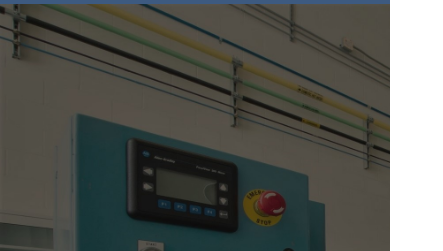
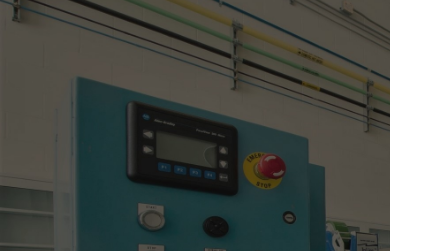
Before and after one commit to maximilianosalomon/proyecto-automatizacion, a plain HTML site: page index.html in a window 390 px wide. Shown: the part 92-343 px from the top of the page, 443 px wide, since content can reach past the window. Drawn offline with nearby package versions, Linux system fonts and the light colour scheme.

Commit message:
agrego breakpoints

```diff
--- a/css/style.css
+++ b/css/style.css
@@ -85,4 +85,29 @@ main p {
   text-decoration: none;
   color: #e0fbfcff;
 }
+html {
+  font-size: 85%; /*62.5%;*/ /*--- 1rem = 10px ---*/
+}
+/***MEDIA-QUERY***/
+@media only screen and (max-width: 992px) {
+  html {
+    font-size: 60%;
+  }
+}
+@media only screen and (max-width: 768px) {
+  html {
+    font-size: 50%;
+  }
+}
+@media only screen and (max-width: 480px) {
+  html {
+    font-size: 40%;
+  }
+}
+@media only screen and (max-width: 320px) {
+  html {
+    font-size: 30%;
+  }
+}
+
 /*# sourceMappingURL=style.css.map */
```
